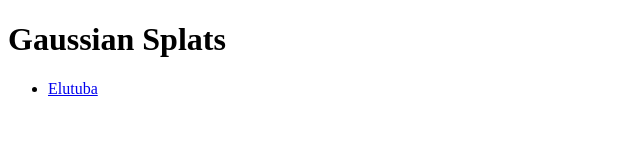
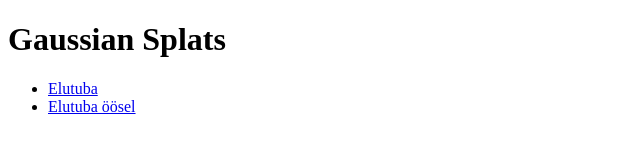
Before and after one commit to rasmus25/splat, a plain HTML site: page index.html in a window 1280 px wide. Shown: the whole page, without its empty margins (0-640 px from the left). Drawn offline with Linux system fonts and the light colour scheme.

Commit message:
Update index.html

```diff
--- a/index.html
+++ b/index.html
@@ -7,6 +7,7 @@
     <h1>Gaussian Splats</h1>
     <ul>
         <li><a href="elutuba.html">Elutuba</a></li>
+        <li><a href="elutubanightsmall.html">Elutuba öösel</a></li>
     </ul>
 </body>
 </html>
```
